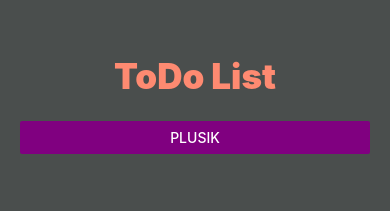
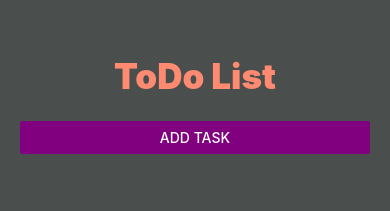
Before and after one commit to nkshn/ToDo-App, a React Native app: screen / in a window 390 px wide. Shown: the top 211 px of the page. Built offline with nearby package versions, Linux system fonts and the light colour scheme.

Commit message:
Added validation for 'Task Input'

```diff
--- a/App.js
+++ b/App.js
@@ -1,5 +1,5 @@
 import React, { useState } from 'react';
-import { StyleSheet, View, FlatList, Button } from 'react-native';
+import { StyleSheet, View, FlatList, Button, Alert } from 'react-native';
 
 import TaskItem from './components/TaskItem';
 import HeaderItem from './components/HeaderItem';
@@ -11,6 +11,10 @@ export default function App() {
 
   const addTaskHandler = taskTitle => {
     if(taskTitle == 0) {
+      Alert.alert('Error!', 'You didn\'t enter a task! Enter a task text.',
+      [
+        {text: 'OK', style: 'destructive'}
+      ], {cancelable: false});
       return;
     }
     setTaskInList(currentTask => [...currentTask, {id: Math.random().toString(), value: taskTitle}]);
@@ -29,7 +33,7 @@ export default function App() {
   return (
     <View style={styles.container}>
       <HeaderItem title="ToDo List" />
-      <Button title="Plusik" color="purple" onPress={() => {setModalVisible(true)}} />
+      <Button title="Add Task" color="purple" onPress={() => {setModalVisible(true)}} />
       <TaskInput visible={modalVisible} addTask={addTaskHandler} cancelBtn={cancelButtonCloseModal} />
       <View style={styles.tasksView}>
         <FlatList
--- a/components/TaskInput.js
+++ b/components/TaskInput.js
@@ -16,7 +16,7 @@ const TaskInput = props => {
         <TextInput placeholder="Enter Task" style={styles.textInput} onChangeText = {getTask} />
         <View style={styles.buttonsView}>
           <View style={{width: '40%'}}><Button title="Add Task" color="green" onPress={addTaskHander} /></View>
-          <View style={{width: '40%'}}><Button title="Close" color="red" onPress={props.cancelBtn} /></View>
+          <View style={{width: '40%'}}><Button title="Cancel" color="red" onPress={props.cancelBtn} /></View>
         </View>
       </View>
     </Modal>
```
